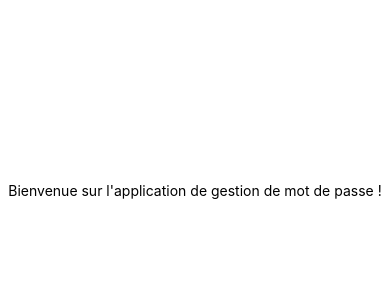
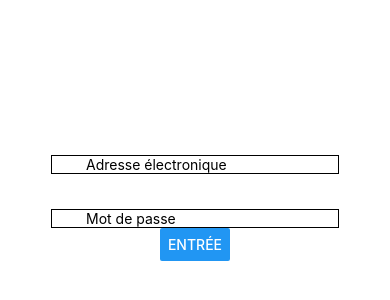
Before and after one commit to abj95630/gestion-mdp, a React Native app: screen / in a window 390 px wide. Shown: the part 232-532 px from the top of the page. Built offline with nearby package versions, Linux system fonts and the light colour scheme.

Commit message:
l'ajout de la librairie EasyBase

```diff
--- a/App.js
+++ b/App.js
@@ -1,11 +1,15 @@
 import { StatusBar } from 'expo-status-bar';
 import React from 'react';
-import { StyleSheet, Text, View } from 'react-native';
+import { Button, StyleSheet, Text, TextInput, View } from 'react-native';
 
 export default function App() {
   return (
     <View style={styles.container}>
-      <Text>Bienvenue sur l'application de gestion de mot de passe !</Text>
+      <View style={styles.entree}>
+        <TextInput style={styles.input} placeholder="Adresse électronique"/>
+        <TextInput style={{ borderWidth: 1, paddingHorizontal: 34 }} placeholder="Mot de passe"/>
+        <Button title="Entrée"/>
+      </View>
       <StatusBar style="auto" />
     </View>
   );
@@ -14,8 +18,16 @@ export default function App() {
 const styles = StyleSheet.create({
   container: {
     flex: 1,
-    backgroundColor: '#fff',
+    width: "auto"
+  },
+  entree: {
+    flex: 2,
     alignItems: 'center',
     justifyContent: 'center',
   },
+  input: {
+    marginVertical: 35,
+    borderWidth: 1,
+    paddingHorizontal: 34
+  }
 });
--- a/accueil.js
+++ b/accueil.js
@@ -0,0 +1,3 @@
+import { StatusBar } from 'expo-status-bar';
+import React from 'react';
+import { StyleSheet, Text, TextInput, View } from 'react-native';
--- a/package.json
+++ b/package.json
@@ -8,11 +8,17 @@
     "eject": "expo eject"
   },
   "dependencies": {
+    "@react-native-community/masked-view": "0.1.10",
+    "easybase-react": "^2.2.7",
     "expo": "~42.0.1",
     "expo-status-bar": "~1.0.4",
     "react": "16.13.1",
     "react-dom": "16.13.1",
     "react-native": "https://github.com/expo/react-native/archive/sdk-42.0.0.tar.gz",
+    "react-native-gesture-handler": "~1.10.2",
+    "react-native-reanimated": "~2.2.0",
+    "react-native-safe-area-context": "3.2.0",
+    "react-native-screens": "~3.4.0",
     "react-native-web": "~0.13.12"
   },
   "devDependencies": {
```
Also changed, not shown: ebconfig.js (added, +9 -0 lines), 2 other files (tests, documents, lock files or other folders).
